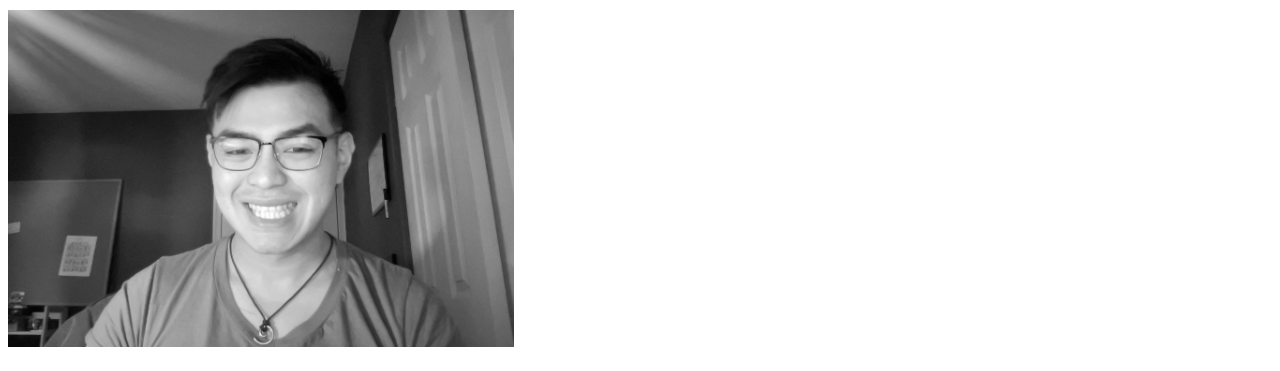
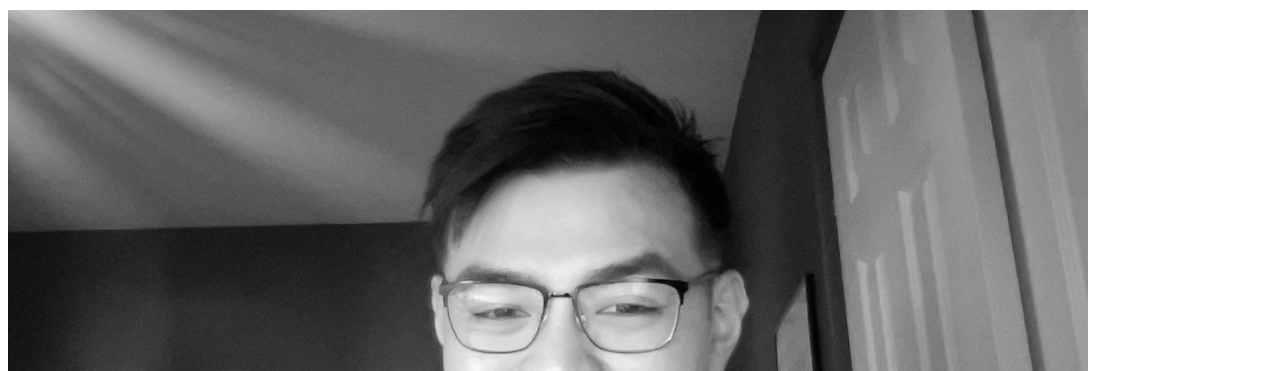
Before and after one commit to JamesThinkful/Portfolio-Web-Page, a plain HTML site: page index.html in a window 1280 px wide. Shown: the part 162-533 px from the top of the page. Drawn offline with Linux system fonts and the light colour scheme; a script that the page names is missing.

Commit message:
Update index.html

```diff
--- a/index.html
+++ b/index.html
@@ -19,7 +19,7 @@
 	  </main>
    <!-- Name, Title -->
 
-    <img src="selfie2.jpg" width="40%" alt="james's photo">
+    <img src="selfie2.jpg" alt="james's photo">
            <!--image inserted -->
     <article>
       <h2>Intro</h2>
@@ -48,7 +48,7 @@
           <li class="link"> <a href="https://www.linkedin.com/in/james-sin-448b51201">Linkedln</a></li>
                <!-- hyperlink & organized list-->
           <li> <a href="https://github.com/JamesThinkful">GitHub</a></li>
-          <li><a href= "mailto: jgsin2010@gmail.com">Email</a></li>
+          <li><a href= "mailto:jgsin2010@gmail.com">Email</a></li>
         </ol>
 
     <footer>
```
